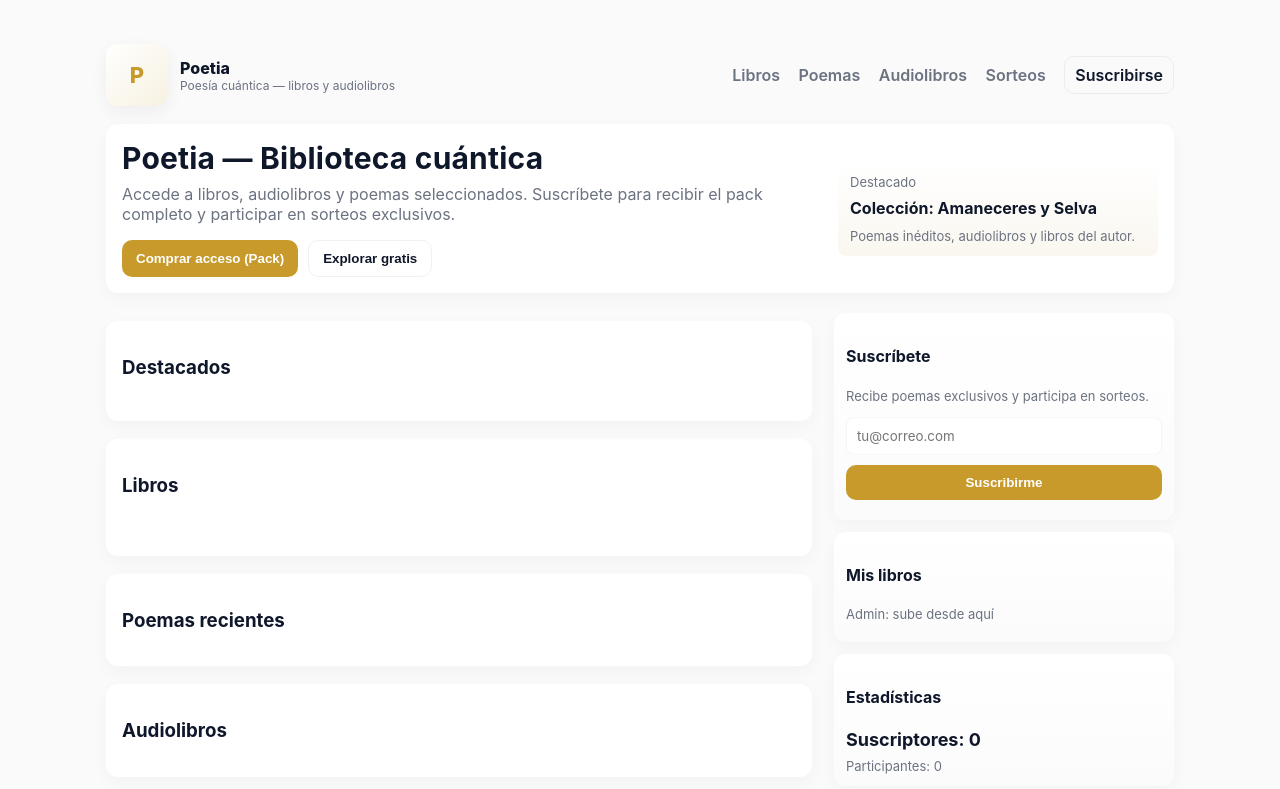
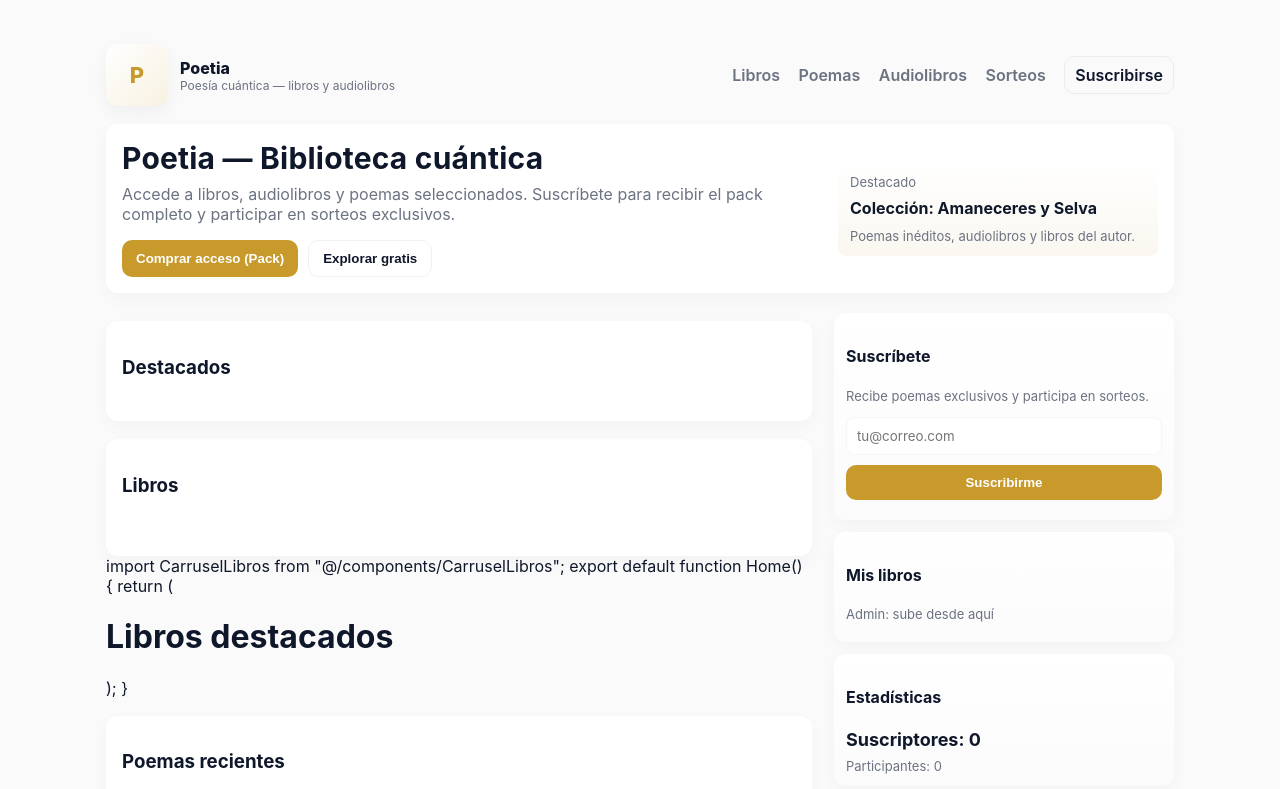
Before and after one commit to arperbooks/poetia, a plain HTML site: page index.html in a window 1280 px wide. Shown: the top 789 px of the page. Drawn offline with nearby package versions, Linux system fonts and the light colour scheme.

Commit message:
Update index.html

```diff
--- a/index.html
+++ b/index.html
@@ -106,7 +106,17 @@
             <div class="category-list" id="categories"></div>
           </div>
           <div class="cards" id="booksGrid" style="margin-top:14px"></div>
-        </div>
+        </div> import CarruselLibros from "@/components/CarruselLibros";
+
+export default function Home() {
+  return (
+    <main>
+      <h1 className="text-3xl font-bold text-center my-10">Libros destacados</h1>
+      <CarruselLibros />
+    </main>
+  );
+}
+
 
         <!-- POEMAS -->
         <div id="poemas" class="panel" style="margin-top:18px">
```
